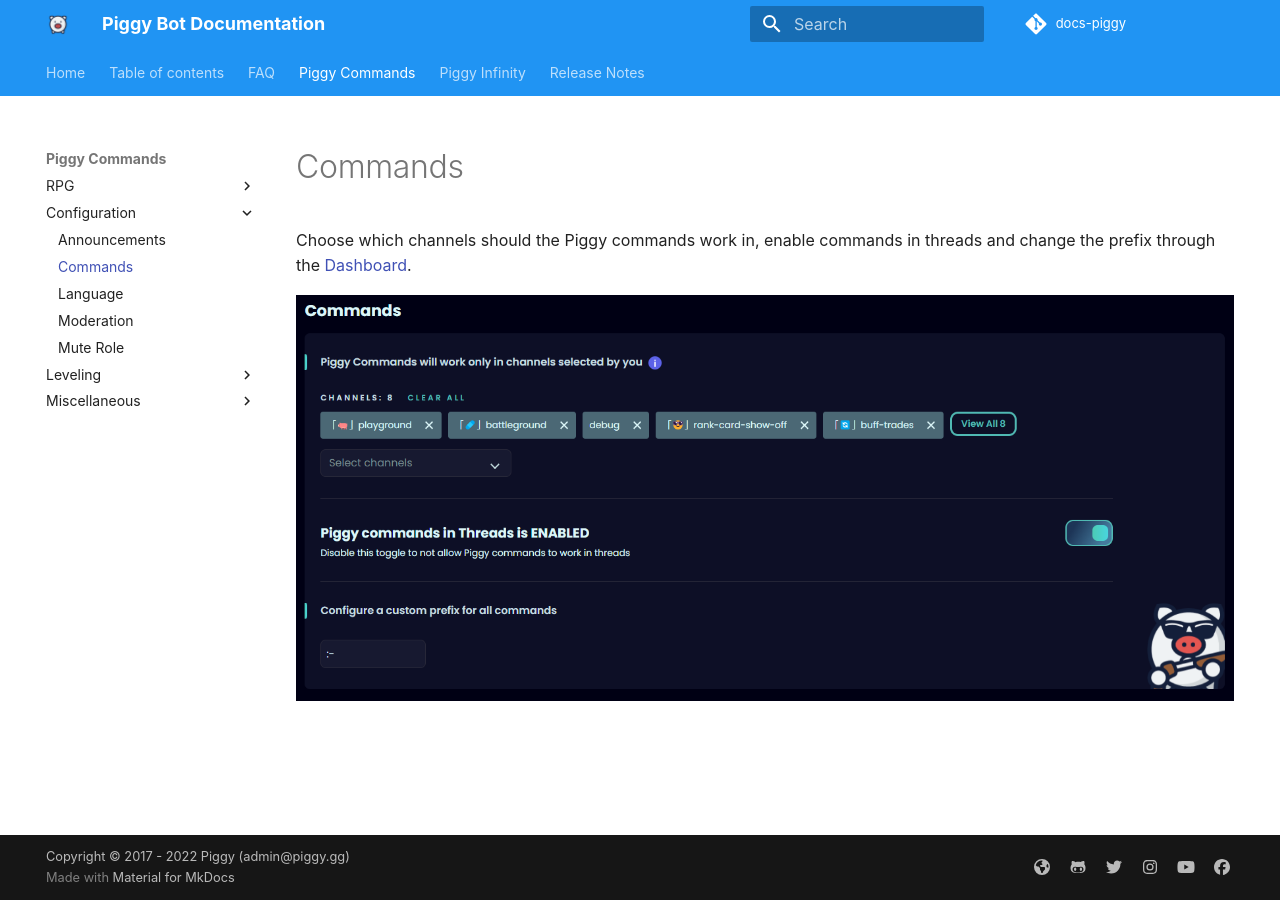
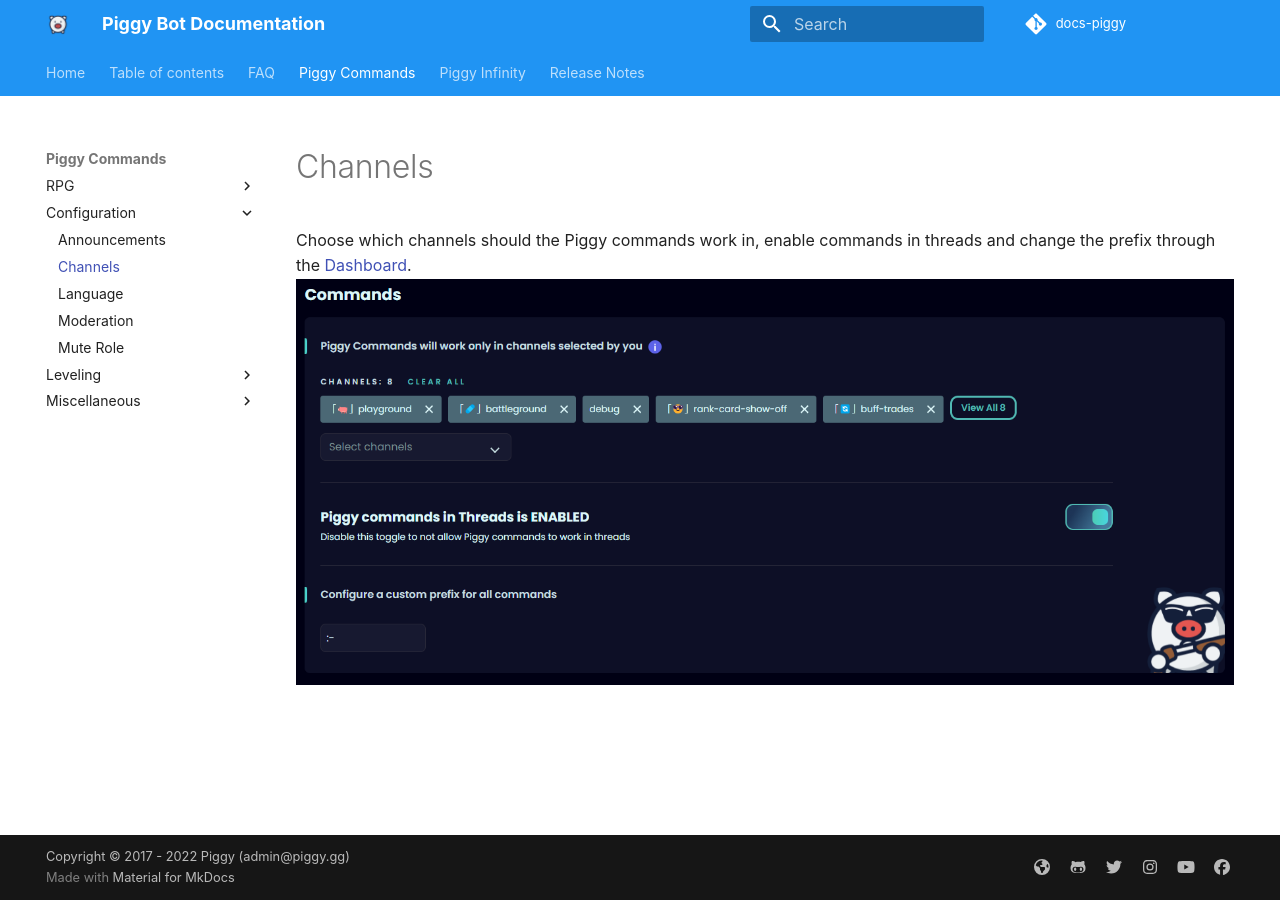
Before and after one commit to botlabs-gg/docs-piggy, an MkDocs documentation site: the page built from docs/Piggy-Commands/configuration/channels.md, in a window 1280 px wide. Built offline with MkDocs 1.6.1 and Material for MkDocs 9.7.7, drawn with Linux system fonts in a browser that asks for light colours; some web fonts are replaced; comment, search, counter and statistics services are not loaded.

Commit message:
Updated and renamed Configuration/Channels

```diff
--- a/docs/Piggy-Commands/configuration/channels.md
+++ b/docs/Piggy-Commands/configuration/channels.md
@@ -1,4 +1,3 @@
-# Commands
-Choose which channels should the Piggy commands work in, enable commands in threads and change the prefix through the [Dashboard](https://piggy.gg/dashboard/).
-
-![Commands](/images/commands.png)
+# Channels
+Choose which channels should the Piggy commands work in, enable commands in threads and change the prefix through the <a href="https://piggy.gg/dashboard/">Dashboard</a>.<br>
+<img src="/images/commands.png">
```
